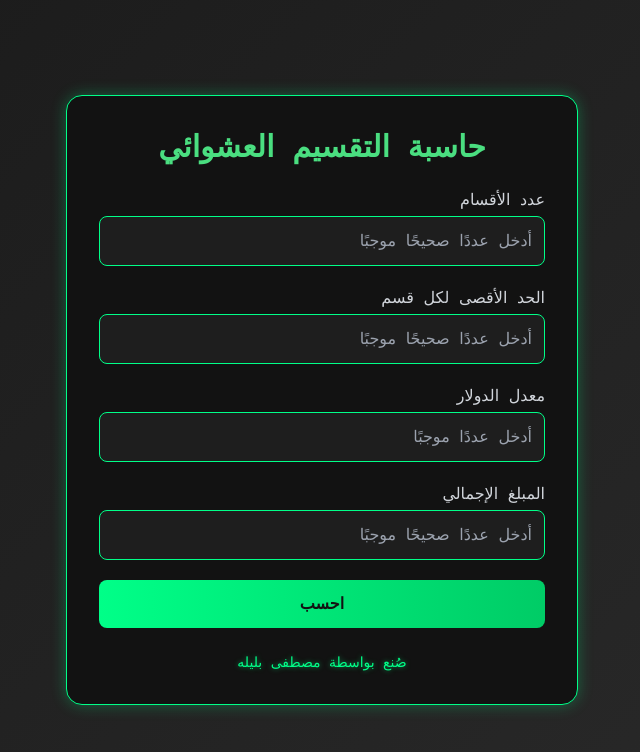
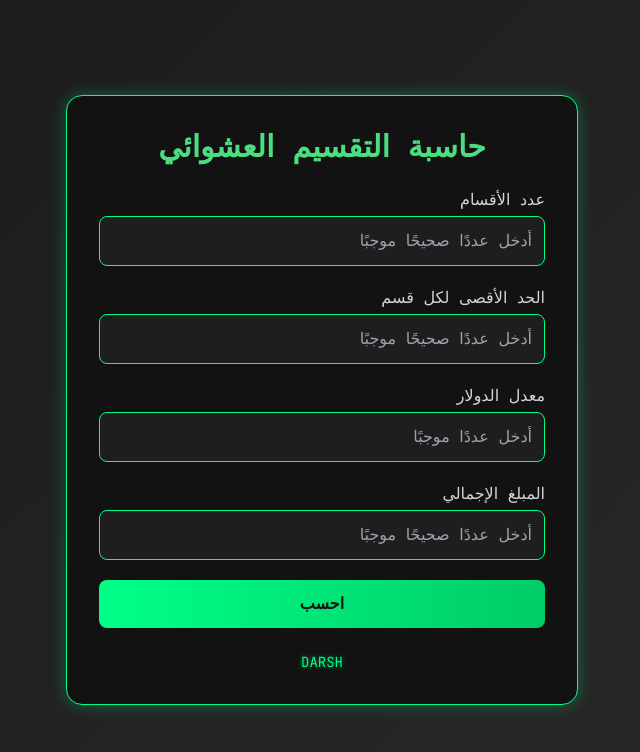
Before and after one commit to MohamedOsamaElnzamy/M_Cal, a plain HTML site: page index.html in a window 1280 px wide. Shown: the whole page, without its empty margins (318-958 px from the left). Drawn offline with nearby package versions, Linux system fonts and the light colour scheme.

Commit message:
Update index.html

```diff
--- a/index.html
+++ b/index.html
@@ -111,7 +111,7 @@
                 <button onclick="newParameters()" class="btn-neon flex-1 p-3 rounded-lg font-semibold" style="background: linear-gradient(90deg, #ff4444, #cc3333);">معلمات جديدة</button>
             </div>
         </div>
-        <p class="trademark mt-6 text-center text-sm">صُنع بواسطة مصطفى بليله</p>
+        <p class="trademark mt-6 text-center text-sm">DARSH</p>
     </div>
 
     <script>
```
